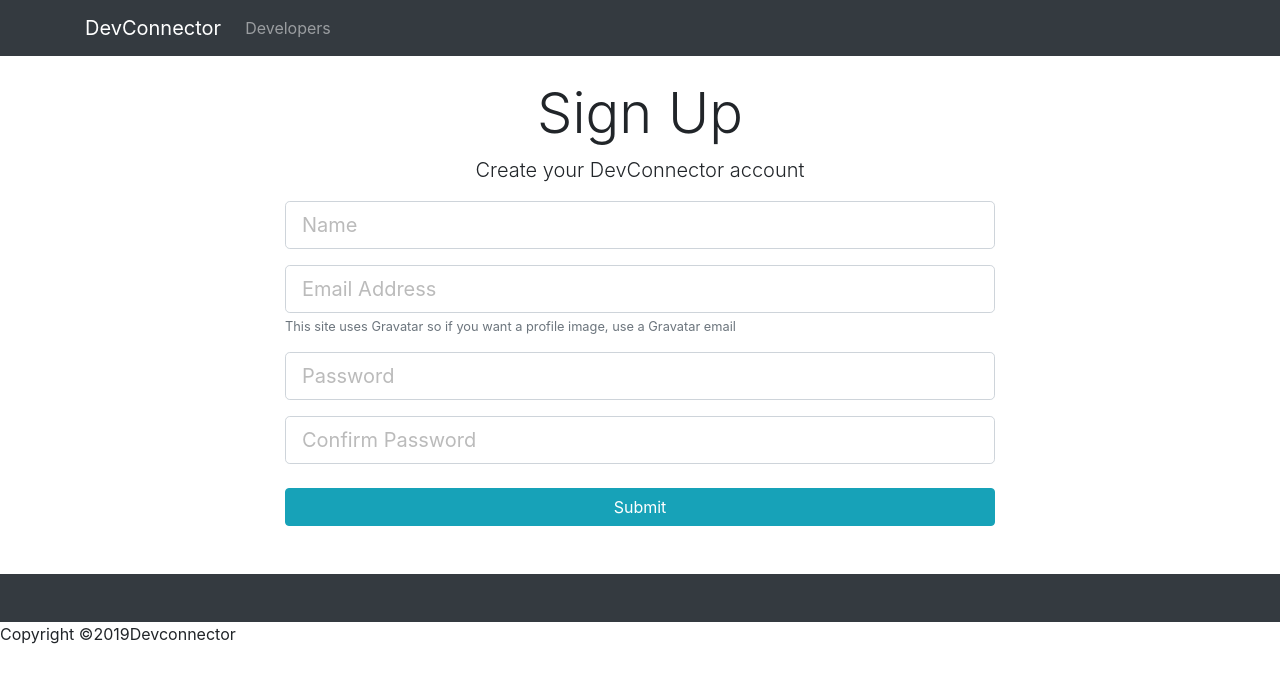
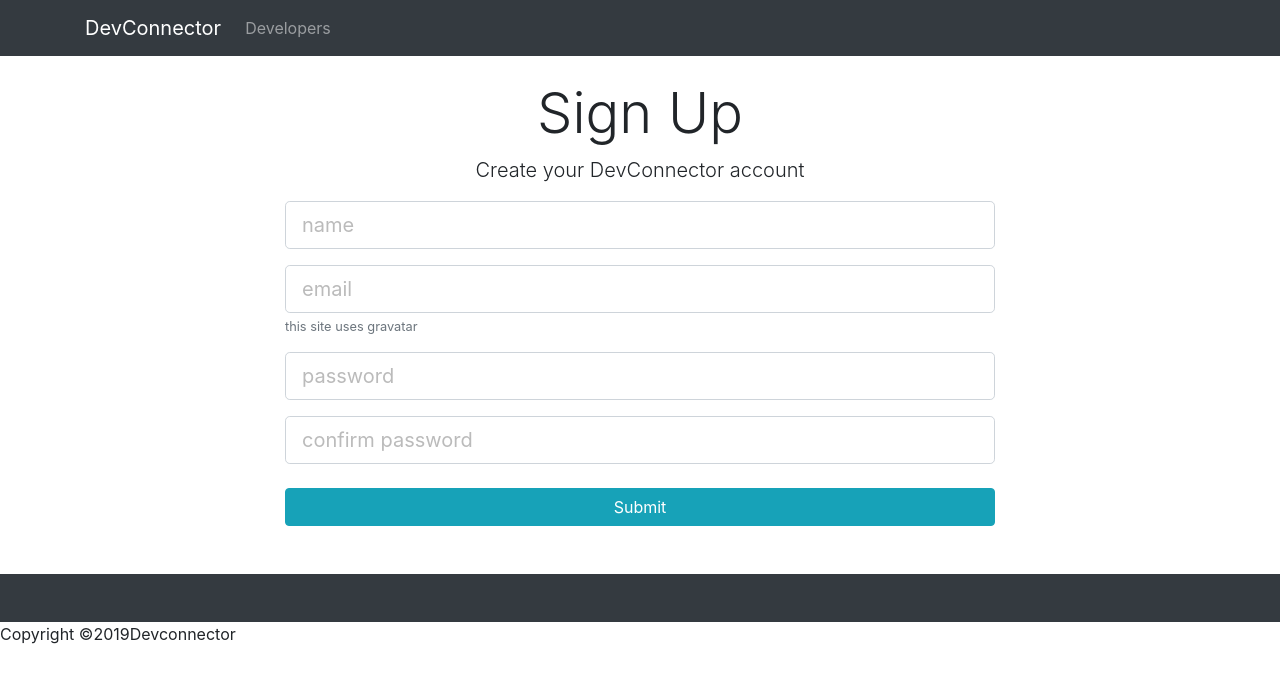
Before and after one commit to ayeshanadeem291/devConnector, a React (Create React App) app in the folder client/: page /register in a window 1280 px wide. Shown: the top 682 px of the page. Built offline with nearby package versions, Linux system fonts and the light colour scheme.

Commit message:
On branch master

```diff
--- a/client/src/components/auth/Login.js
+++ b/client/src/components/auth/Login.js
@@ -3,7 +3,7 @@
 import {connect} from 'react-redux';
 import classnames from 'classnames';
 import {loginUser} from '../../actions/authAction'
-
+import TextFieldGroup from '../common/TextFieldGroup'
  class Login extends Component {
     constructor() {
         super();
@@ -61,18 +61,26 @@
           <h1 className="display-4 text-center">Log In</h1>
           <p className="lead text-center">Sign in to your DevConnector account</p>
           <form onSubmit={this.onSubmit}>
-            <div className="form-group">
-              <input type="email" className={classnames('form-control form-control-lg',{
-                'is-invalid':errors.email
-              })} placeholder="Email Address" name="email" value={this.state.email} onChange={this.onChange} />
-               {errors.email && (<div classame="invalid-feedback">{errors.email}</div>)}
-            </div>
-            <div className="form-group">
-              <input type="password" className={classnames('form-control form-control-lg',{
-                'is-invalid':errors.password
-              })}  placeholder="Password" name="password" value={this.state.password} onChange={this.onChange} />
-               {errors.password && (<div classame="invalid-feedback">{errors.password}</div>)}
-            </div>
+
+           <TextFieldGroup
+           placeholder="email address"
+           name="email"
+           type="email"
+           value={this.state.email}
+           onChange={this.onChange}
+           error={errors.email}
+           />
+
+  <TextFieldGroup
+           placeholder="password"
+           name="password"
+           type="password"
+           value={this.state.password}
+           onChange={this.onChange}
+           error={errors.password}
+           />
+
+
             <input type="submit" className="btn btn-info btn-block mt-4" />
           </form>
         </div>
--- a/client/src/components/auth/Register.js
+++ b/client/src/components/auth/Register.js
@@ -5,7 +5,8 @@
 import classnames from 'classnames';
 import {connect} from 'react-redux';
 import {registeruser} from '../../actions/authAction';
- class Register extends Component {
+import TextFieldGroup from '../common/TextFieldGroup'
+class Register extends Component {
     constructor() {
         super();
         this.state={
@@ -64,33 +65,40 @@
           <h1 className="display-4 text-center">Sign Up</h1>
           <p className="lead text-center">Create your DevConnector account</p>
           <form onSubmit={this.onSubmit}>
-            <div className="form-group">
-              <input type="text" className={classnames('form-control form-control-lg',{
-                'is-invalid':errors.name
-              })} placeholder="Name" name="name" value={this.state.name} onChange={this.onChange} />
-              {errors.name && (<div classame="invalid-feedback">{errors.name}</div>)}
-            </div>
-            <div className="form-group">
-              <input type="email" className={classnames('form-control form-control-lg',{
-                'is-invalid':errors.email
-              })} placeholder="Email Address" name="email" value={this.state.email} onChange={this.onChange} />
-              {errors.email && (<div classame="invalid-feedback">{errors.email}</div>)}
+          <TextFieldGroup
+           placeholder="name"
+           name="name"
+           value={this.state.name}
+           onChange={this.onChange}
+           error={errors.name}
+           />
+            <TextFieldGroup
+           placeholder="email"
+           name="email"
+           type="email"
+           value={this.state.email}
+           onChange={this.onChange}
+           error={errors.email}
+           info="this site uses gravatar"
+           />
+            <TextFieldGroup
+           placeholder="password"
+           name="password"
+           type="passowrd"
+           value={this.state.password}
+           onChange={this.onChange}
+           error={errors.password}
+           />
 
-              <small className="form-text text-muted">This site uses Gravatar so if you want a profile image, use a Gravatar email</small>
-            </div>
-            <div className="form-group">
-              <input type="password" className={classnames('form-control form-control-lg',{
-                'is-invalid':errors.password
-              })} placeholder="Password" name="password" value={this.state.password} onChange={this.onChange} />
-              {errors.password && (<div classame="invalid-feedback">{errors.password}</div>)}
-            </div>
+           <TextFieldGroup
+           placeholder="confirm password"
+           name="password2"
+           type="passowrd"
+           value={this.state.password2}
+           onChange={this.onChange}
+           error={errors.password2}
+           />
 
-            <div className="form-group">
-              <input type="password" className={classnames('form-control form-control-lg',{
-                'is-invalid':errors.password2
-              })} placeholder="Confirm Password" name="password2" value={this.state.password2} onChange={this.onChange}/>
-              {errors.password2 && (<div classame="invalid-feedback">{errors.password2}</div>)}
-            </div>
 
             <input formNoValidate type="submit" className="btn btn-info btn-block mt-4" />
           </form>
--- /dev/null
+++ b/client/src/components/common/TextFieldGroup.js
@@ -0,0 +1,45 @@
+import React from 'react'
+import classnames from 'classnames'
+import PropTypes from 'prop-types'
+
+const TextFieldGroup = ({
+    name,
+    placeholder,
+    value,
+    label,
+    error,
+    info,
+    type,
+    onChange,
+    disabled
+}) => {
+    return (
+        <div className="form-group">
+              <input type={type} className={classnames('form-control form-control-lg',{
+                'is-invalid':error
+              })} placeholder={placeholder}
+              name={name}
+               value={value}
+               onChange={onChange}
+               disabled={disabled}
+               />
+               {info && <small className="form-text text-muted">{info}</small>}
+               {error && (<div classame="invalid-feedback">{error}</div>)}
+            </div>
+    );
+};
+TextFieldGroup.propTypes = {
+    name: PropTypes.string.isRequired,
+    placeholder:PropTypes.string,
+    value:PropTypes.string.isRequired,
+    info:PropTypes.string,
+    error:PropTypes.string,
+    type:PropTypes.string.isRequired,
+    onChange:PropTypes.func.isRequired,
+    disabled:PropTypes.string
+}
+TextFieldGroup.defaultProps ={
+    type: 'text'
+}
+
+export default TextFieldGroup;
```
